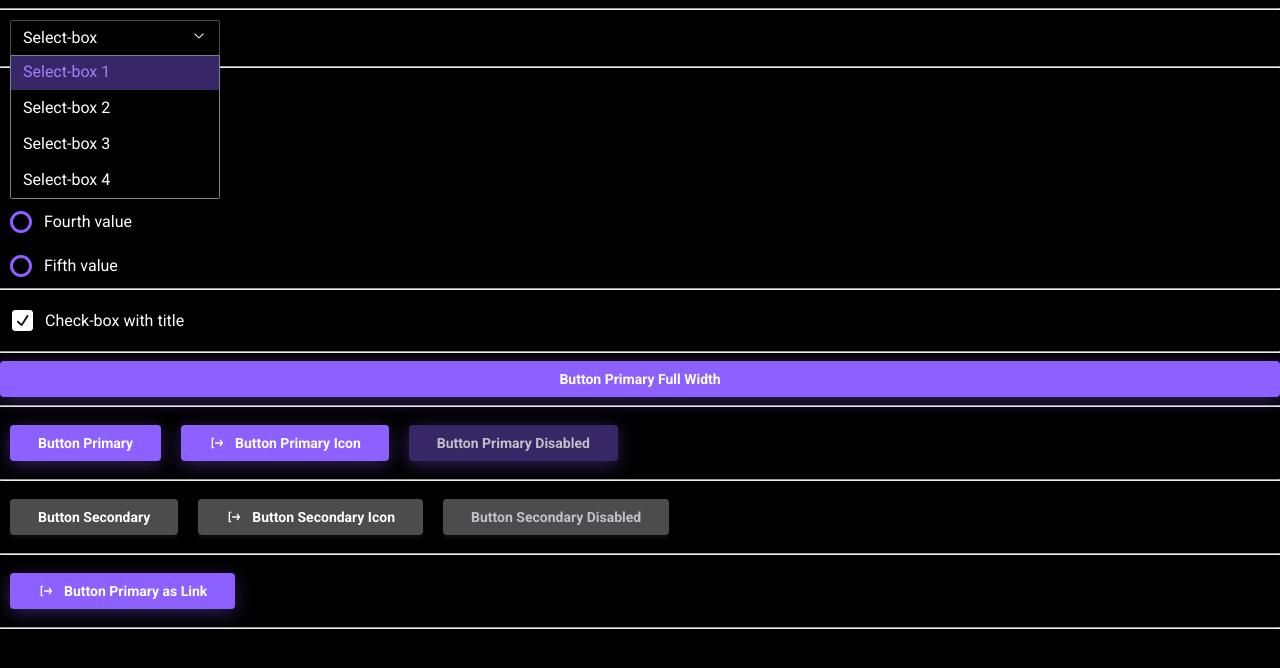
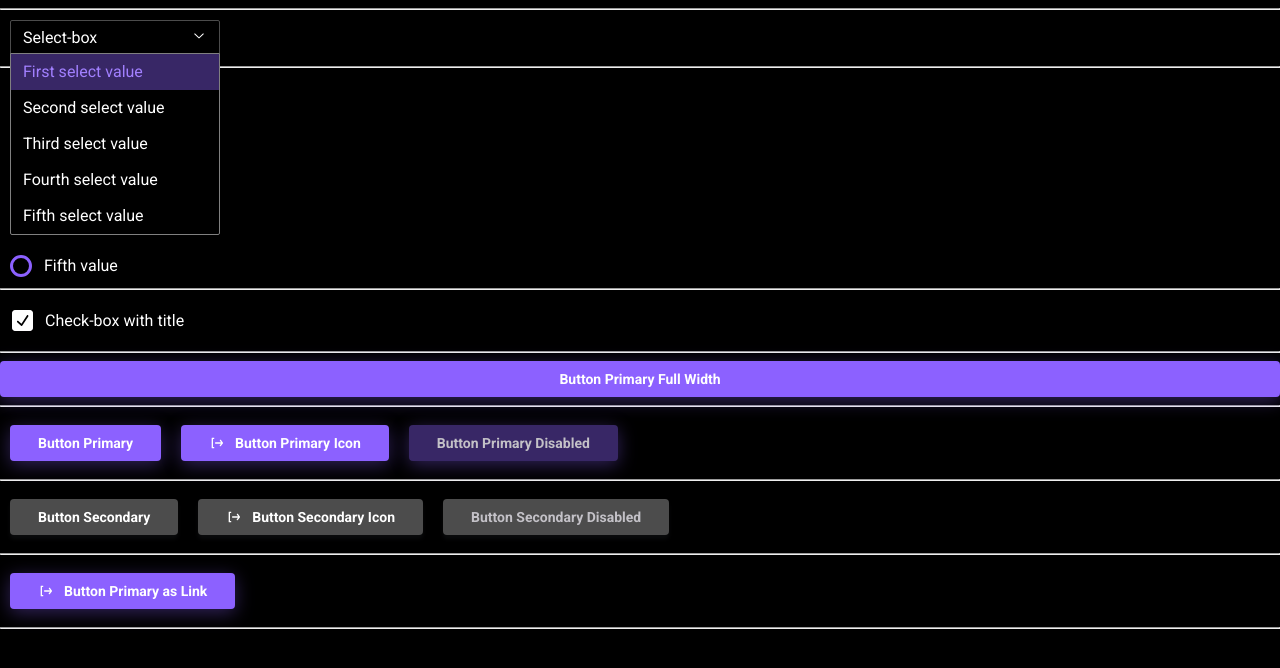
Before and after one commit to dnisaev/cards, a React (Vite) app: page / in a window 1280 px wide. Both pictures are taken after a click on the button "Select-box". Shown: the top 668 px of the page. Built offline with nearby package versions, Linux system fonts and the light colour scheme.

Commit message:
add Select component (beta)

```diff
--- a/src/App.tsx
+++ b/src/App.tsx
@@ -13,11 +13,19 @@ export function App() {
     { label: 'Fifth value', value: 'fifth' },
   ]
 
+  const selectExampleArray = [
+    { text: 'First select value', value: 'first' },
+    { text: 'Second select value', value: 'second' },
+    { text: 'Third select value', value: 'third' },
+    { text: 'Fourth select value', value: 'fourth' },
+    { text: 'Fifth select value', value: 'fifth' },
+  ]
+
   return (
     <div>
       <hr />
       <div style={{ margin: '10px' }}>
-        <Select ariaLabel={'Select-box'} placeholder={'Select-box'} />
+        <Select ariaLabel={'Select-box'} items={selectExampleArray} placeholder={'Select-box'} />
       </div>
       <hr />
       <div style={{ margin: '10px' }}>
--- a/src/components/ui/select/Select.module.scss
+++ b/src/components/ui/select/Select.module.scss
@@ -27,13 +27,20 @@ button {
     border: 1px solid var(--color-dark-100);
   }
 
-  // &:focus-visible {
+  //  &:focus-visible {
   //  border: 1px solid transparent;
   //  outline: 2px solid var(--color-info-700);
-  // }
+  //  }
 
   &[data-placeholder] {
     color: var(--color-light-100);
+  }
+
+  &:disabled {
+    cursor: default;
+    color: var(--color-dark-300);
+    background-color: transparent;
+    border: 1px solid var(--color-dark-300);
   }
 }
 
@@ -45,20 +52,11 @@ button {
 .SelectContent {
   position: relative;
   top: 33px;
-
-  overflow: visible;
-
-  padding: 12px 0;
-
   background-color: transparent;
 }
 
 .SelectViewport {
   cursor: pointer;
-
-  position: fixed;
-
-  // top: 36px;
 
   width: 210px;
 
--- a/src/components/ui/select/Select.tsx
+++ b/src/components/ui/select/Select.tsx
@@ -6,10 +6,16 @@ import classnames from 'classnames'
 
 import s from './Select.module.scss'
 
+type Item = {
+  text: string
+  value: string
+}
+
 type SelectProps = {
   ariaLabel?: string
   checked?: boolean
   disabled?: boolean
+  items: Item[]
   placeholder?: string
   title?: string
 } & ComponentPropsWithoutRef<'select'>
@@ -22,13 +28,13 @@ type SelectItemProps = {
 }
 
 export const Select = (props: SelectProps) => {
-  const { ariaLabel, disabled, placeholder } = props
+  const { ariaLabel, disabled, items, placeholder } = props
 
   return (
     <SelectRadix.Root>
-      <SelectRadix.Trigger aria-label={ariaLabel} className={s.SelectTrigger}>
+      <SelectRadix.Trigger aria-label={ariaLabel} className={s.SelectTrigger} disabled={disabled}>
         <SelectRadix.Value placeholder={placeholder} />
-        <SelectRadix.Icon className={disabled ? '' : s.SelectIcon}>
+        <SelectRadix.Icon className={s.SelectIcon}>
           <ChevronDownIcon />
           {/*<ChevronUpIcon />*/}
         </SelectRadix.Icon>
@@ -37,10 +43,11 @@ export const Select = (props: SelectProps) => {
         <SelectRadix.Content className={s.SelectContent}>
           <SelectRadix.Viewport className={s.SelectViewport}>
             <SelectRadix.Group>
-              <SelectItem value={'Select-box-1'}>Select-box 1</SelectItem>
-              <SelectItem value={'Select-box-2'}>Select-box 2</SelectItem>
-              <SelectItem value={'Select-box-3'}>Select-box 3</SelectItem>
-              <SelectItem value={'Select-box-4'}>Select-box 4</SelectItem>
+              {items.map(i => (
+                <SelectItem key={i.value} value={i.value}>
+                  {i.text}
+                </SelectItem>
+              ))}
             </SelectRadix.Group>
           </SelectRadix.Viewport>
         </SelectRadix.Content>
```
